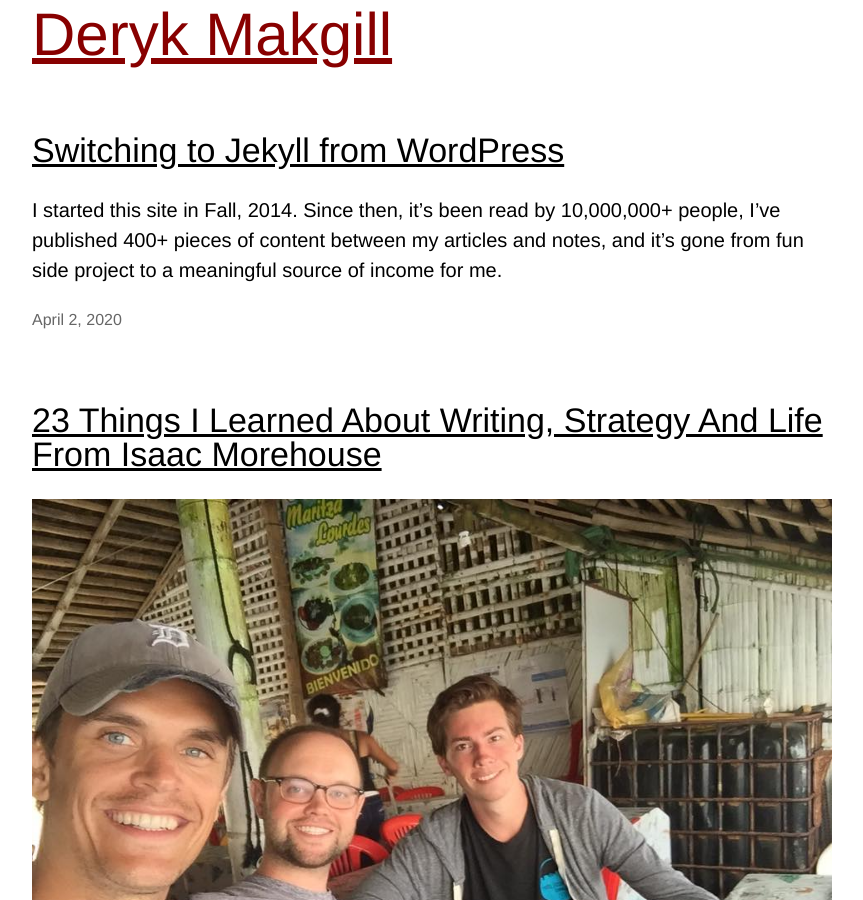
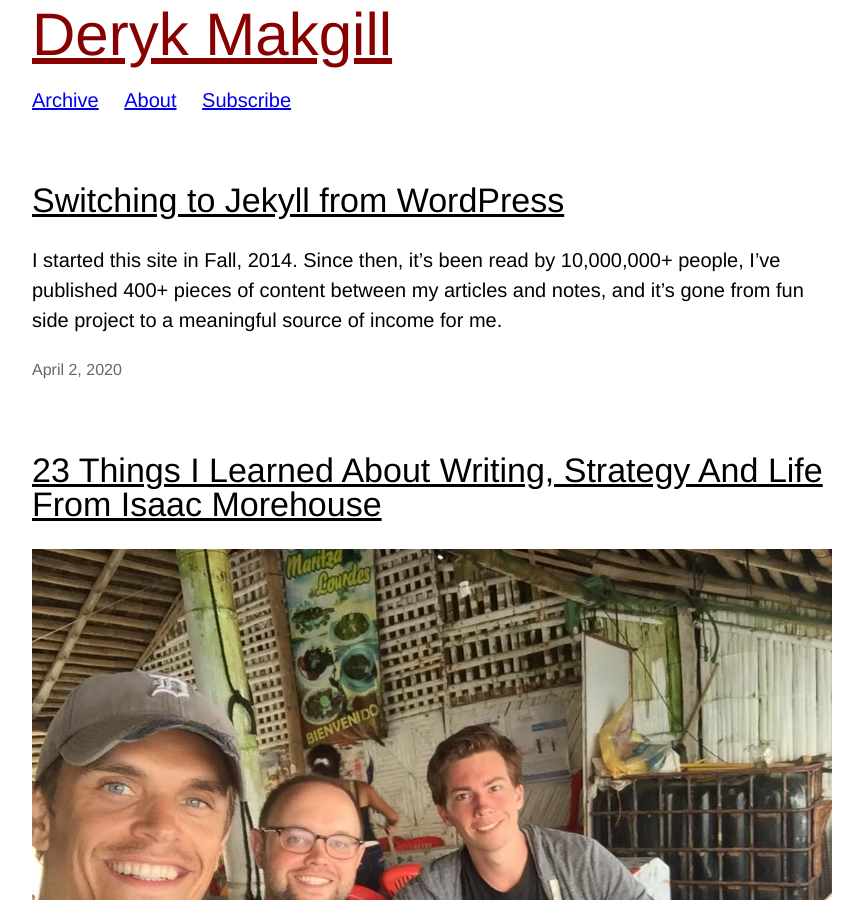
Before and after one commit to derykmakgill/vm, a Jekyll site: the page built from index.html, in a window 1280 px wide and 900 px high. Shown: the whole window, without its empty margins (208-1071 px from the left). Built offline with Jekyll 4.4.1, drawn with Linux system fonts in a browser that asks for light colours; some web fonts are replaced; the list of posts is cut into pages by our own code.

Commit message:
Update default.html

```diff
--- a/_layouts/default.html
+++ b/_layouts/default.html
@@ -333,6 +333,25 @@ color: #111;
 
         </p>
 </section>
+<ul style="
+    list-style: none;
+    padding-left: 0px;
+">
+  <li style="
+    display: inline;
+    /* padding: 16px; */
+    padding-right: 20px;
+"><a href="#home">Archive</a></li>
+  <li style="
+    display: inline;
+    padding-right: 20px;
+"><a href="#news">About</a></li>
+  <li style="
+    display: inline;
+    padding-right: 20px;
+"><a href="#contact">Subscribe</a></li>
+</ul>
+
 <div id="content">
 
      {{ content }}
```
